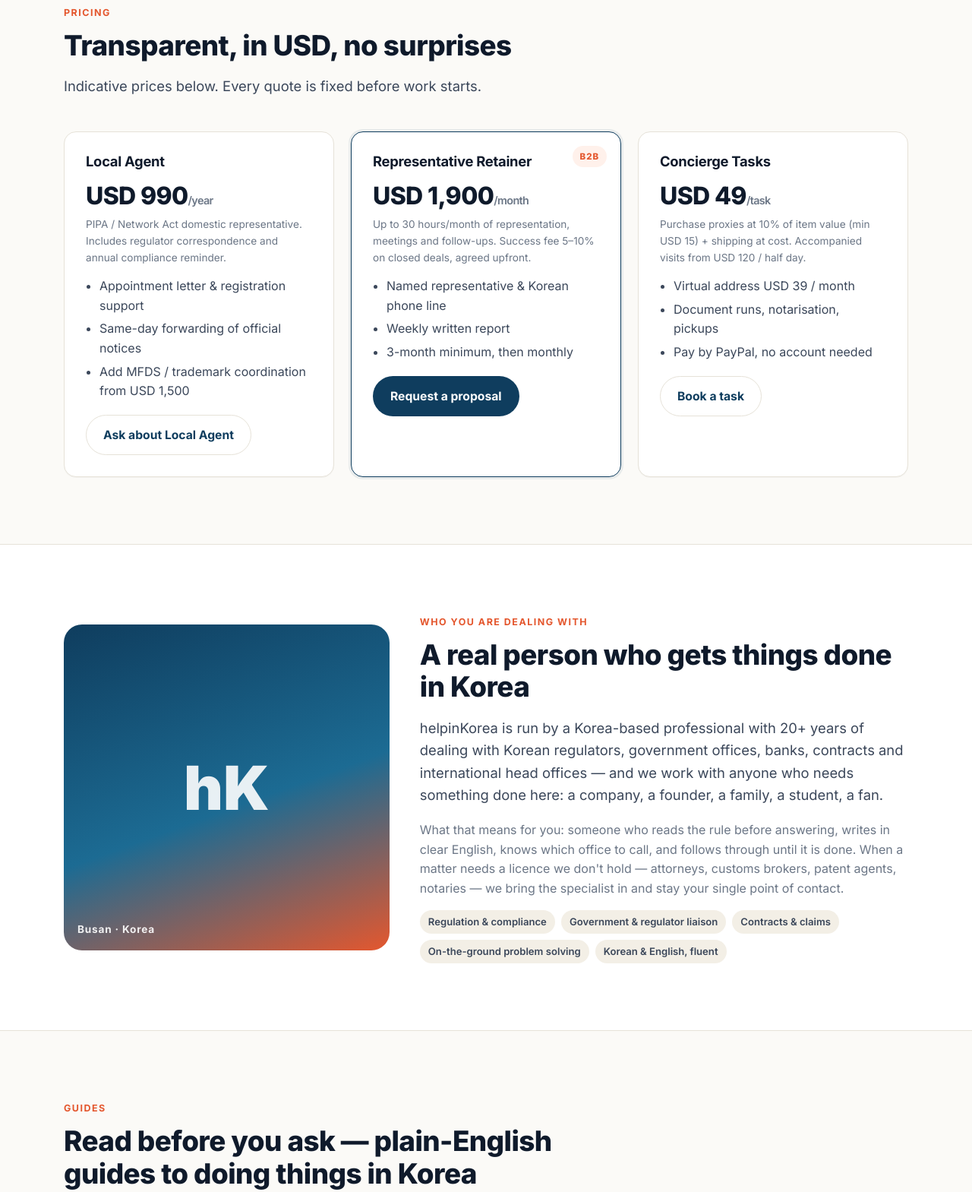
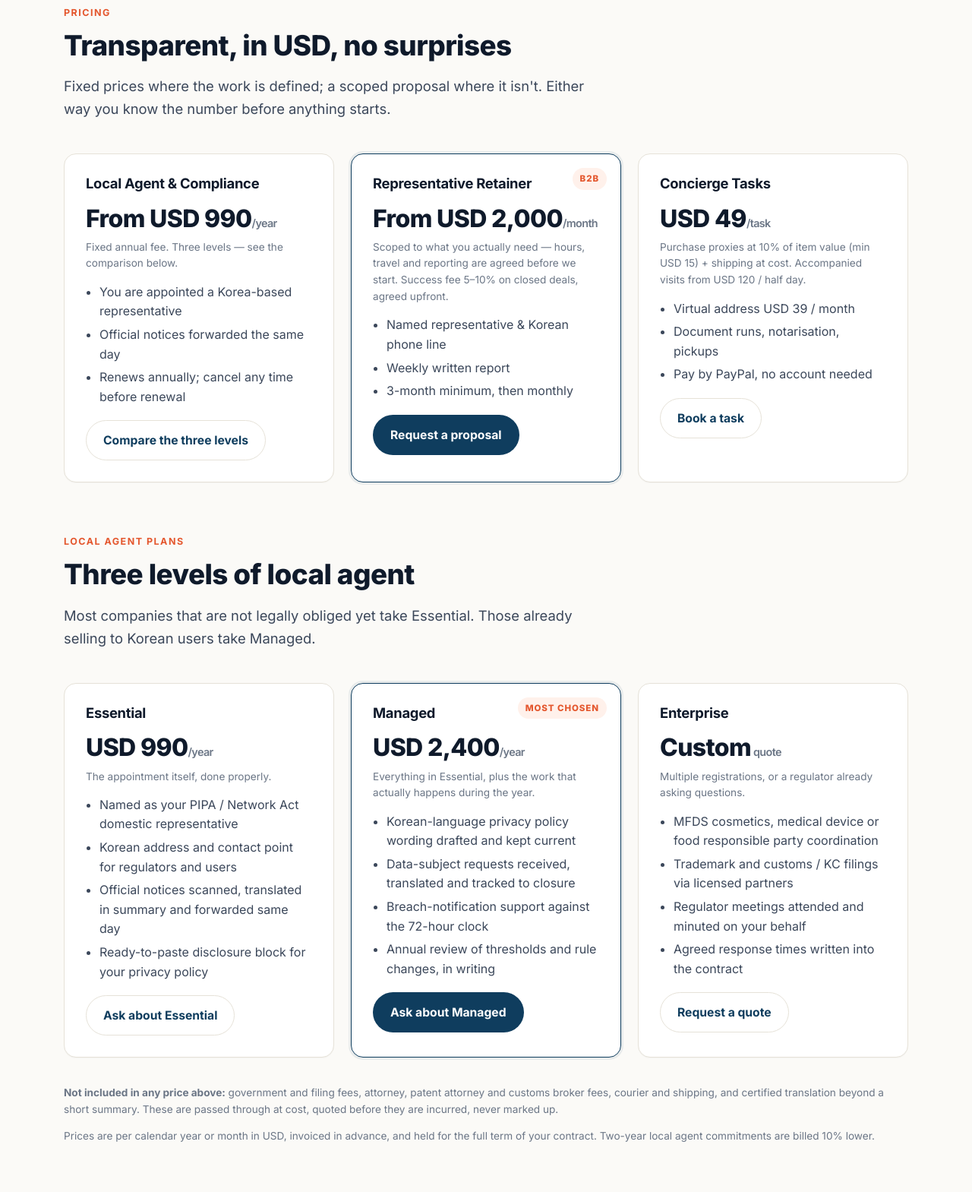
Before and after one commit to brightatsea-alt/helpinkorea, a website: page public/index.html in a window 1280 px wide. Shown: the part 2443-4012 px from the top of the page at 76% size. Drawn offline with Linux system fonts and the light colour scheme.

Commit message:
Pricing: 3-tier local agent, From-price anchors, excluded costs

```diff
--- a/public/index.html
+++ b/public/index.html
@@ -118,7 +118,7 @@
           <li>Korean-language negotiation support and reporting</li>
           <li>Any sector — industrial, software, consumer goods, education, healthcare</li>
         </ul>
-        <span class="from">From USD 1,900 / month + success fee</span>
+        <span class="from">From USD 2,000 / month + success fee</span>
       </article>
       <article class="card featured reveal">
         <span class="badge">Most requested</span>
@@ -169,21 +169,21 @@
     <div class="section-head reveal">
       <span class="eyebrow">Pricing</span>
       <h2>Transparent, in USD, no surprises</h2>
-      <p class="lead">Indicative prices below. Every quote is fixed before work starts.</p>
+      <p class="lead">Fixed prices where the work is defined; a scoped proposal where it isn't. Either way you know the number before anything starts.</p>
     </div>
     <div class="grid-3">
       <div class="card reveal">
-        <h3>Local Agent</h3>
-        <div class="price">USD 990<small>/year</small></div>
-        <p class="note">PIPA / Network Act domestic representative. Includes regulator correspondence and annual compliance reminder.</p>
-        <ul><li>Appointment letter &amp; registration support</li><li>Same-day forwarding of official notices</li><li>Add MFDS / trademark coordination from USD 1,500</li></ul>
-        <a class="btn btn-ghost" href="#contact" data-pick="agent">Ask about Local Agent</a>
+        <h3>Local Agent &amp; Compliance</h3>
+        <div class="price sm">From USD 990<small>/year</small></div>
+        <p class="note">Fixed annual fee. Three levels — see the comparison below.</p>
+        <ul><li>You are appointed a Korea-based representative</li><li>Official notices forwarded the same day</li><li>Renews annually; cancel any time before renewal</li></ul>
+        <a class="btn btn-ghost" href="#agent-plans">Compare the three levels</a>
       </div>
       <div class="card featured reveal">
         <span class="badge">B2B</span>
         <h3>Representative Retainer</h3>
-        <div class="price">USD 1,900<small>/month</small></div>
-        <p class="note">Up to 30 hours/month of representation, meetings and follow-ups. Success fee 5–10% on closed deals, agreed upfront.</p>
+        <div class="price sm">From USD 2,000<small>/month</small></div>
+        <p class="note">Scoped to what you actually need — hours, travel and reporting are agreed before we start. Success fee 5–10% on closed deals, agreed upfront.</p>
         <ul><li>Named representative &amp; Korean phone line</li><li>Weekly written report</li><li>3-month minimum, then monthly</li></ul>
         <a class="btn btn-dark" href="#contact" data-pick="rep">Request a proposal</a>
       </div>
@@ -194,6 +194,56 @@
         <ul><li>Virtual address USD 39 / month</li><li>Document runs, notarisation, pickups</li><li>Pay by PayPal, no account needed</li></ul>
         <a class="btn btn-ghost" href="#contact" data-pick="concierge">Book a task</a>
       </div>
+    </div>
+
+    <div class="section-head reveal" id="agent-plans" style="margin-top:64px">
+      <span class="eyebrow">Local agent plans</span>
+      <h2>Three levels of local agent</h2>
+      <p class="lead">Most companies that are not legally obliged yet take Essential. Those already selling to Korean users take Managed.</p>
+    </div>
+    <div class="grid-3">
+      <div class="card reveal">
+        <h3>Essential</h3>
+        <div class="price">USD 990<small>/year</small></div>
+        <p class="note">The appointment itself, done properly.</p>
+        <ul>
+          <li>Named as your PIPA / Network Act domestic representative</li>
+          <li>Korean address and contact point for regulators and users</li>
+          <li>Official notices scanned, translated in summary and forwarded same day</li>
+          <li>Ready-to-paste disclosure block for your privacy policy</li>
+        </ul>
+        <a class="btn btn-ghost" href="#contact" data-pick="agent">Ask about Essential</a>
+      </div>
+      <div class="card featured reveal">
+        <span class="badge">Most chosen</span>
+        <h3>Managed</h3>
+        <div class="price">USD 2,400<small>/year</small></div>
+        <p class="note">Everything in Essential, plus the work that actually happens during the year.</p>
+        <ul>
+          <li>Korean-language privacy policy wording drafted and kept current</li>
+          <li>Data-subject requests received, translated and tracked to closure</li>
+          <li>Breach-notification support against the 72-hour clock</li>
+          <li>Annual review of thresholds and rule changes, in writing</li>
+        </ul>
+        <a class="btn btn-dark" href="#contact" data-pick="agent">Ask about Managed</a>
+      </div>
+      <div class="card reveal">
+        <h3>Enterprise</h3>
+        <div class="price">Custom<small> quote</small></div>
+        <p class="note">Multiple registrations, or a regulator already asking questions.</p>
+        <ul>
+          <li>MFDS cosmetics, medical device or food responsible party coordination</li>
+          <li>Trademark and customs / KC filings via licensed partners</li>
+          <li>Regulator meetings attended and minuted on your behalf</li>
+          <li>Agreed response times written into the contract</li>
+        </ul>
+        <a class="btn btn-ghost" href="#contact" data-pick="agent">Request a quote</a>
+      </div>
+    </div>
+
+    <div class="reveal" style="margin-top:36px">
+      <p class="note"><strong>Not included in any price above:</strong> government and filing fees, attorney, patent attorney and customs broker fees, courier and shipping, and certified translation beyond a short summary. These are passed through at cost, quoted before they are incurred, never marked up.</p>
+      <p class="note">Prices are per calendar year or month in USD, invoiced in advance, and held for the full term of your contract. Two-year local agent commitments are billed 10% lower.</p>
     </div>
   </div>
 </section>
```
